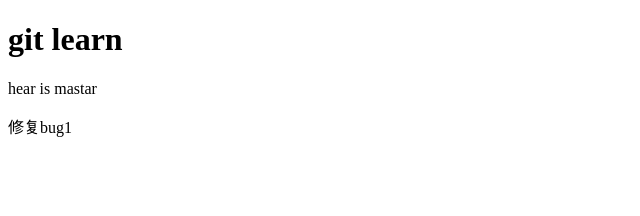
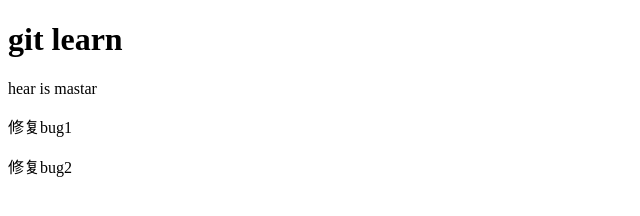
Before and after one commit to Facency/gitlearn, a plain HTML site: page index.html in a window 1280 px wide. Shown: the full height of the page, 0-640 px from the left. Drawn offline with Linux system fonts and the light colour scheme.

Commit message:
修复bug2

```diff
--- a/index.html
+++ b/index.html
@@ -10,5 +10,6 @@
   <h1>git learn</h1>
   <p>hear is mastar</p>
   <p>修复bug1</p>
+  <p>修复bug2</p>
 </body>
 </html>
```
